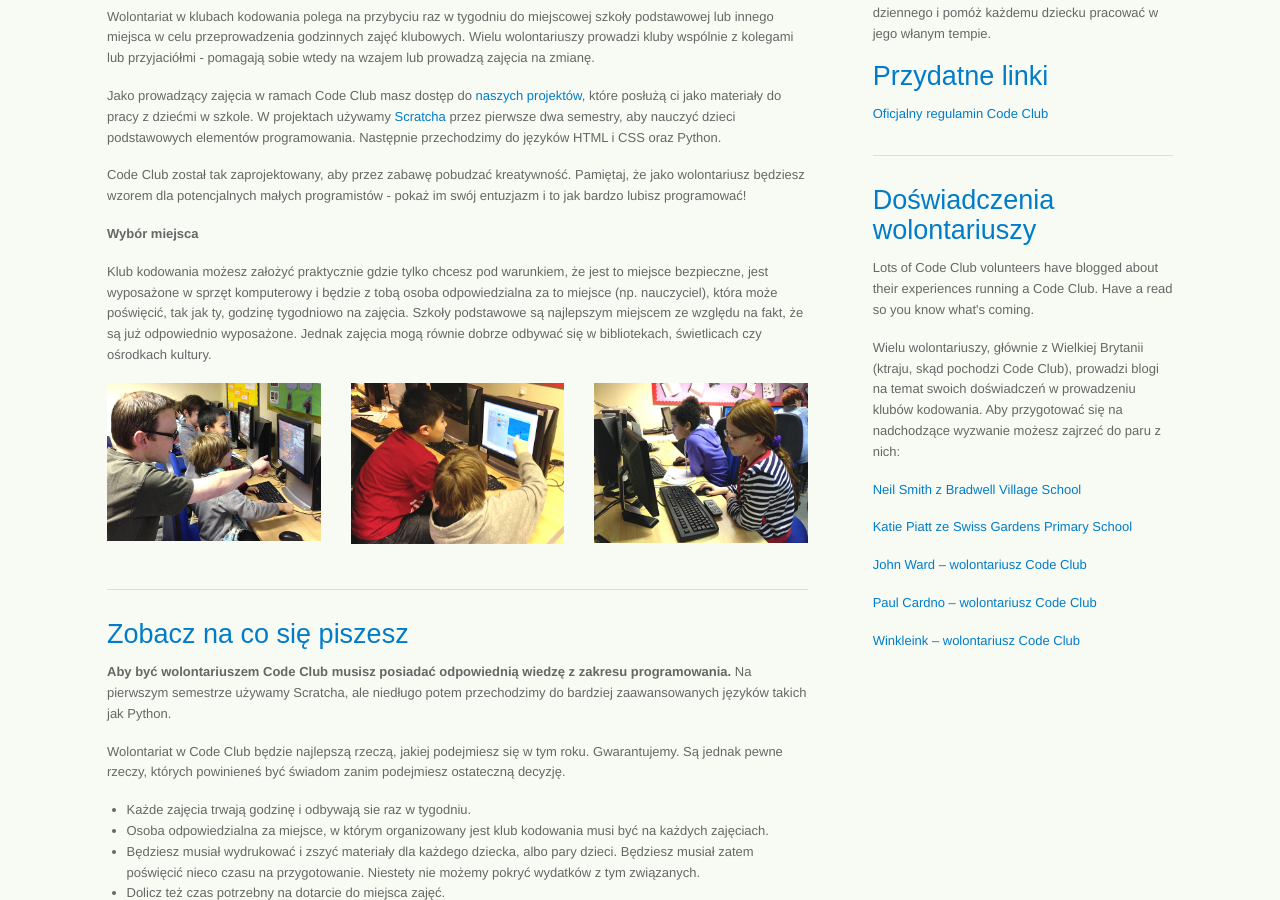
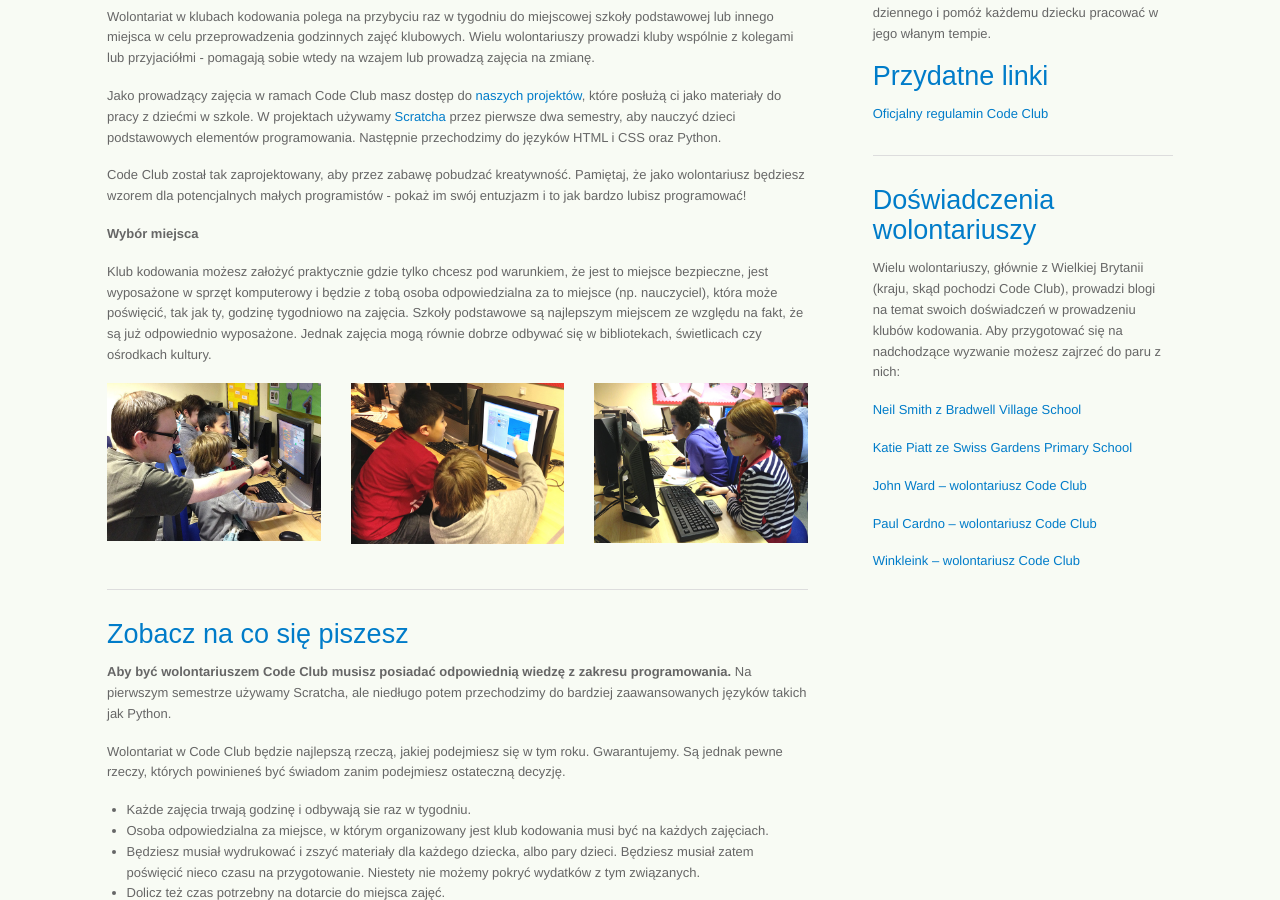
Before and after one commit to codeclubpolska/codeclubpolska.github.io, a Jekyll site: the page built from zaloz-klub/wolontariat/index.html, in a window 1280 px wide and 900 px high, scrolled down 829 px. Built offline with Jekyll 4.4.1, drawn with Linux system fonts in a browser that asks for light colours; nearby versions of some CDN libraries; some web fonts are replaced; a style sheet for code colours, icons or effects is not loaded.

Commit message:
remove duplicated english text

```diff
--- a/zaloz-klub/wolontariat/index.html
+++ b/zaloz-klub/wolontariat/index.html
@@ -259,10 +259,7 @@ title: Załóż klub
   <div class="slice text">
     <h3 id="volunteer-experiences">Doświadczenia wolontariuszy</h3>
 
-    <p>Lots of Code Club volunteers have blogged about their experiences running a Code Club. Have a read so you know
-      what&#39;s coming.
-
-    <p>Wielu wolontariuszy, głównie z Wielkiej Brytanii (ktraju, skąd pochodzi Code Club), prowadzi blogi na temat
+    <p>Wielu wolontariuszy, głównie z Wielkiej Brytanii (kraju, skąd pochodzi Code Club), prowadzi blogi na temat
       swoich doświadczeń w prowadzeniu klubów kodowania. Aby przygotować się na nadchodzące wyzwanie możesz zajrzeć do
       paru z nich:</p>
 
```
